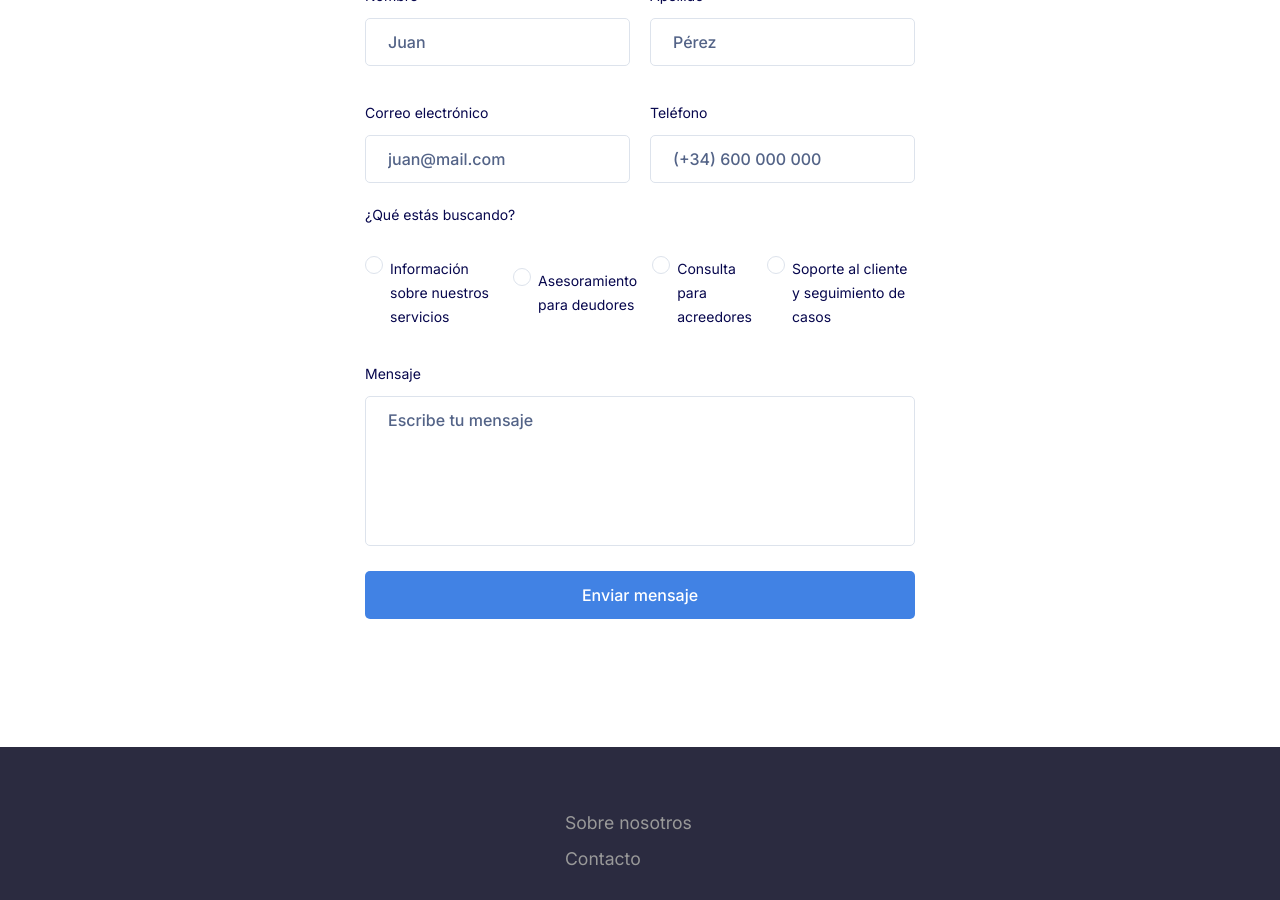
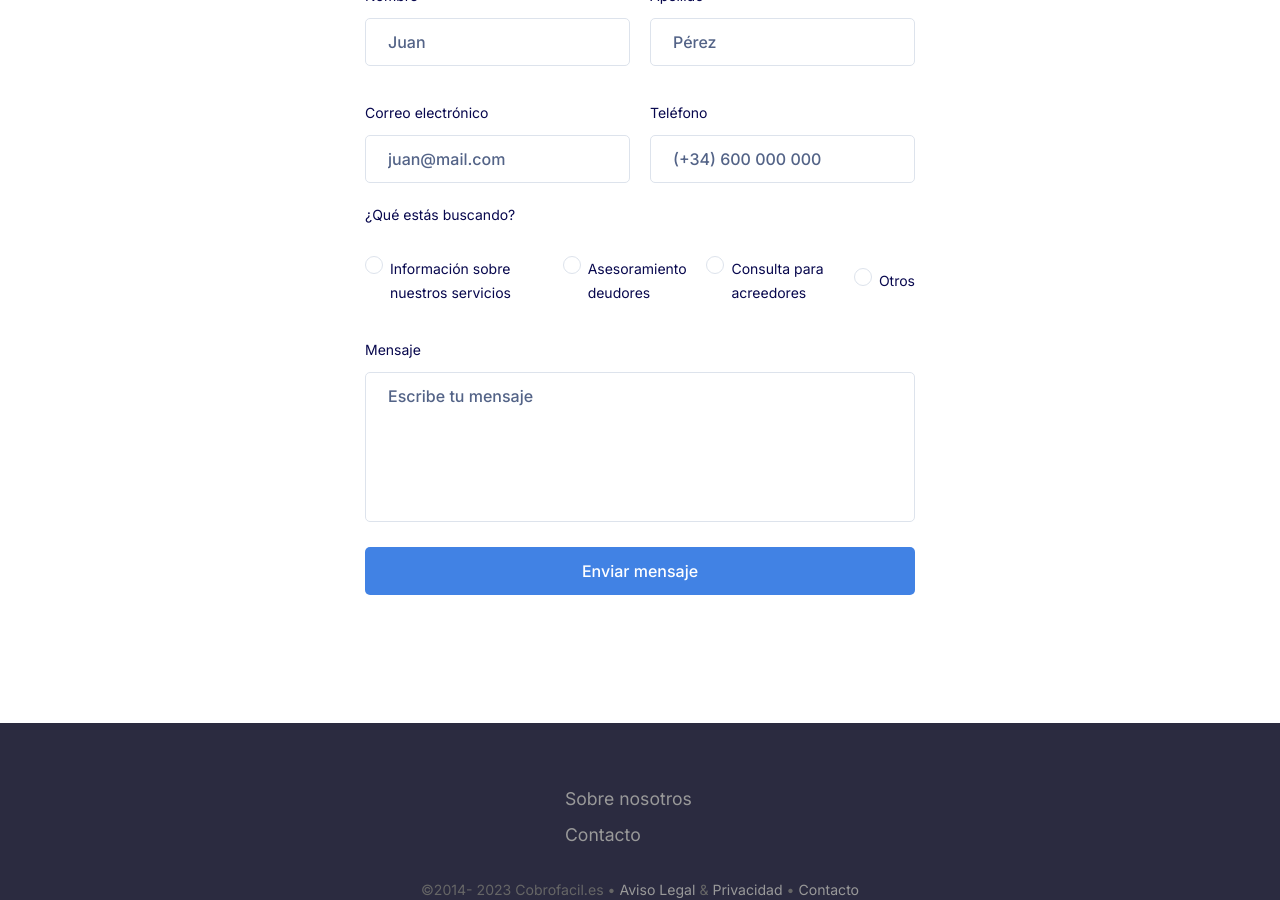
Before and after one commit to streaming10/cobrofacil, a Jekyll site: the page built from contacto.html, in a window 1280 px wide and 900 px high, scrolled down 705 px. Built offline with Jekyll 4.4.1, drawn with Linux system fonts in a browser that asks for light colours.

Commit message:
Update contacto.html

```diff
--- a/contacto.html
+++ b/contacto.html
@@ -91,7 +91,7 @@ description: Nos encantaría ayudarte a mejorar la recuperación de tus deudas p
               <div class="formbold-radio-group">
                 <label class="formbold-radio-label">
                   <input class="formbold-input-radio" type="radio" name="jobtitle" id="jobtitle">
-                  Asesoramiento para deudores
+                  Asesoramiento deudores
                   <span class="formbold-radio-checkmark"></span>
                 </label>
               </div>
@@ -108,7 +108,7 @@ formbold-radio-label">
               <div class="formbold-radio-group">
                 <label class="formbold-radio-label">
                   <input class="formbold-input-radio" type="radio" name="jobtitle" id="jobtitle">
-                  Soporte al cliente y seguimiento de casos
+                  Otros
                   <span class="formbold-radio-checkmark"></span>
                 </label>
               </div>
```
